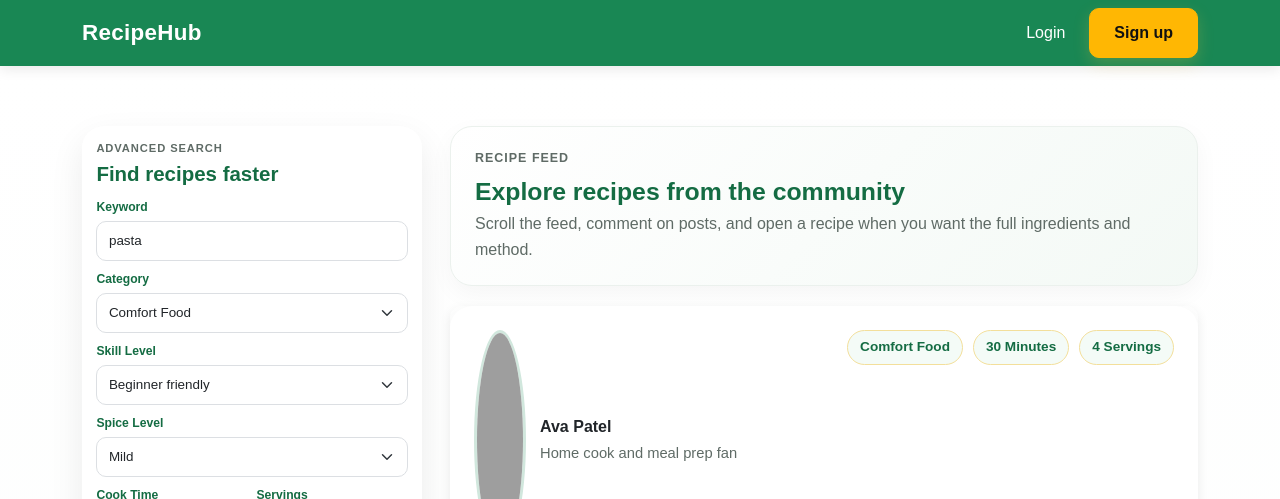
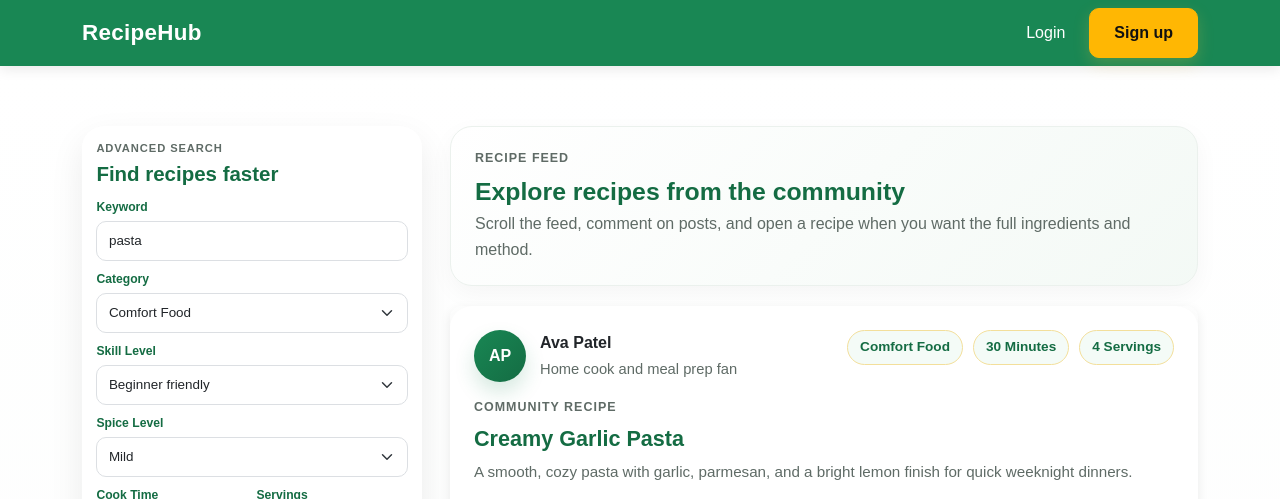
Before and after one commit to NeelPatel-22/Agile-Group-Project, a Flask app: page /recipes in a window 1280 px wide. Shown: the top 499 px of the page. Run offline with Flask 3, Linux system fonts and the light colour scheme; grey boxes are pictures that could not be loaded.

Commit message:
recipes page v3

```diff
--- a/app/static/css/recipes.css
+++ b/app/static/css/recipes.css
@@ -233,7 +233,7 @@
 .author-avatar,
 .recipe-author-image {
   width: 52px;
-  height: 52px;
+  aspect-ratio: 1 / 1;
   border-radius: 50%;
   flex-shrink: 0;
 }
@@ -249,6 +249,8 @@
 }
 
 .recipe-author-image {
+  display: block;
+  height: auto;
   object-fit: cover;
   border: 3px solid var(--profile-ring);
 }
--- a/app/templates/recipes.html
+++ b/app/templates/recipes.html
@@ -99,7 +99,7 @@
                             <div class="card-body p-4">
                                 <div class="top-meta">
                                     <div class="author-link">
-                                        <img src="https://images.unsplash.com/photo-1494790108377-be9c29b29330?auto=format&fit=crop&w=300&q=80" alt="Ava Patel" class="recipe-author-image">
+                                        <div class="author-avatar">AP</div>
                                         <div>
                                             <p class="author-name">Ava Patel</p>
                                             <p class="author-role">Home cook and meal prep fan</p>
@@ -206,7 +206,7 @@
                             <div class="card-body p-4">
                                 <div class="top-meta">
                                     <div class="author-link">
-                                        <img src="https://images.unsplash.com/photo-1502685104226-ee32379fefbe?auto=format&fit=crop&w=300&q=80" alt="Noor Khan" class="recipe-author-image">
+                                        <div class="author-avatar">NK</div>
                                         <div>
                                             <p class="author-name">Noor Khan</p>
                                             <p class="author-role">Fresh food explorer</p>
```
